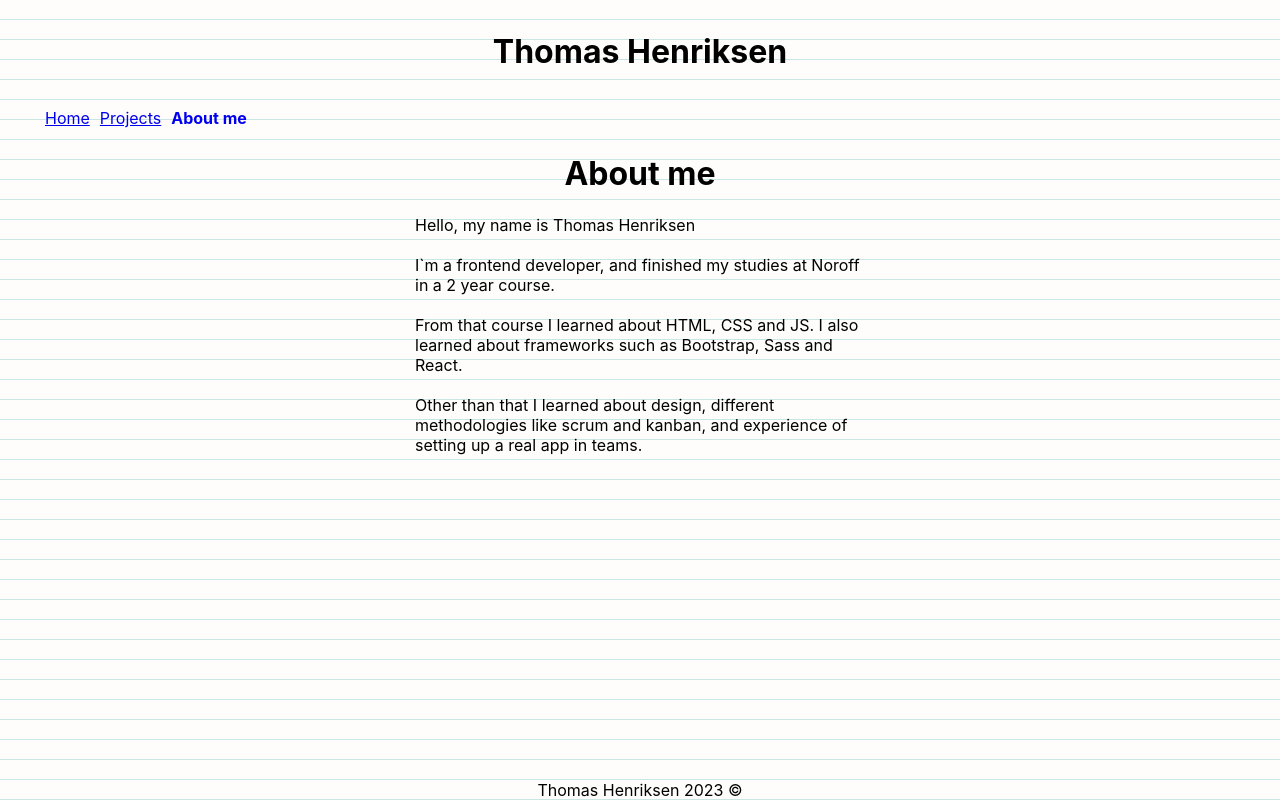
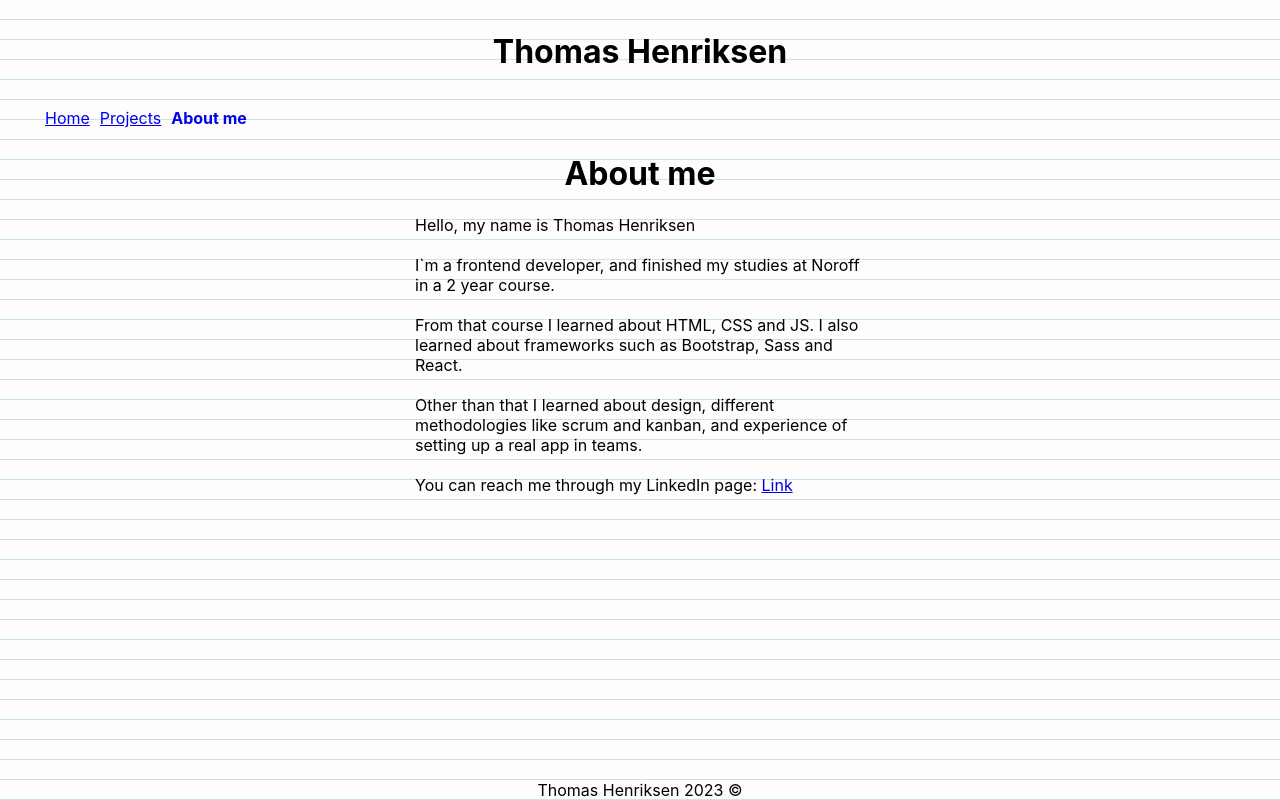
Before and after one commit to Snurre1/myporfolio, a React (Create React App) app: page /home/snurre/myportfolio/myporfolio/portfolio/src/components/aboutme/index.jsx in a window 1280 px wide. Built offline with nearby package versions, Linux system fonts and the light colour scheme.

Commit message:
Update index.jsx

```diff
--- a/src/components/aboutme/index.jsx
+++ b/src/components/aboutme/index.jsx
@@ -9,6 +9,8 @@ function AboutMe() {
        <A.Container>I`m a frontend developer, and finished my studies at Noroff in a 2 year course.</A.Container>
        <A.Container>From that course I learned about HTML, CSS and JS. I also learned about frameworks such as Bootstrap, Sass and React.</A.Container>
        <A.Container>Other than that I learned about design, different methodologies like scrum and kanban, and experience of setting up a real app in teams.</A.Container>
+       <A.Container>You can reach me through my LinkedIn page: <a href="https://www.linkedin.com/in/thomas-henriksen-60334321a/">Link</a></A.Container>
+
       </div>
     );
   }
```
